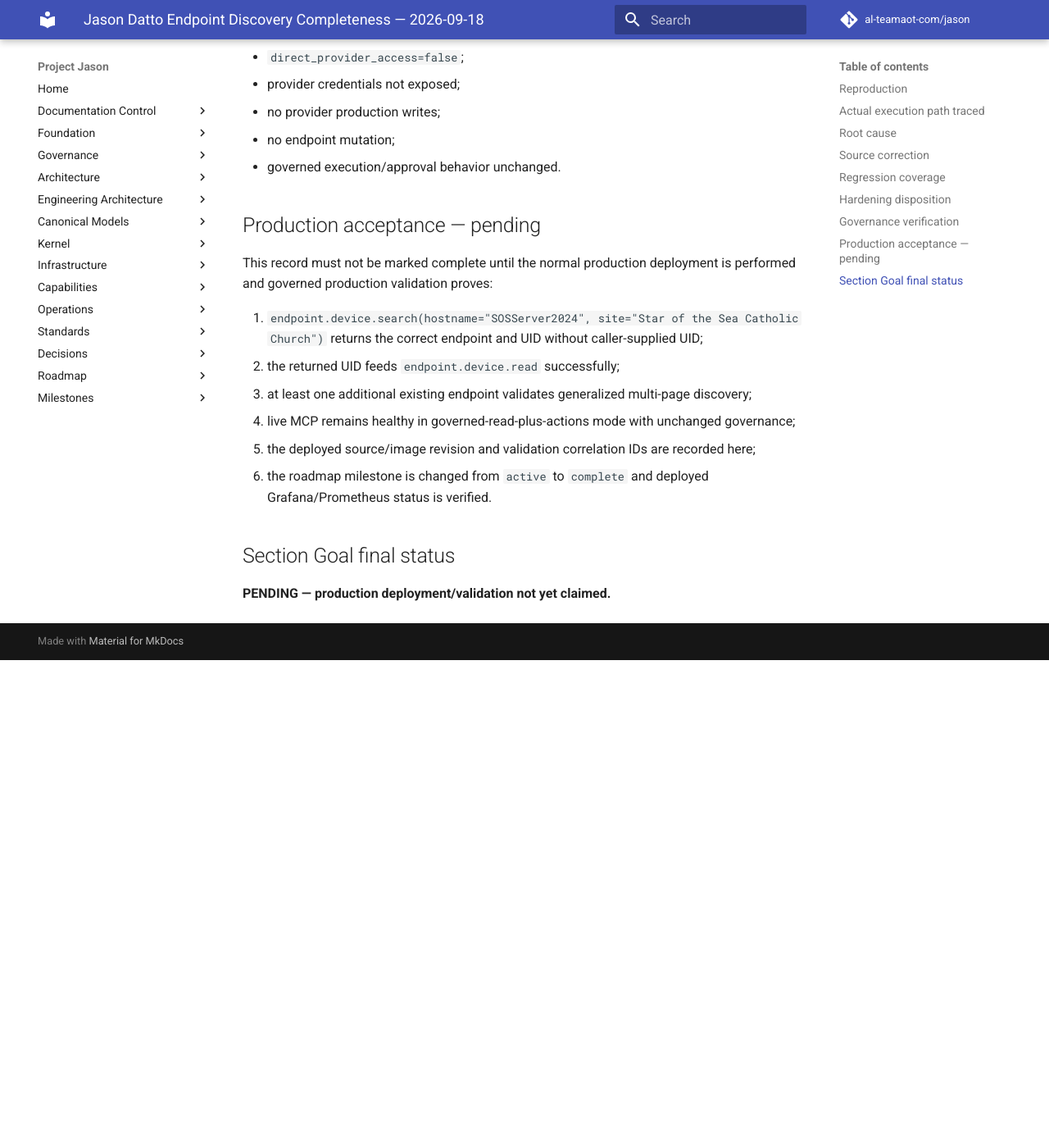
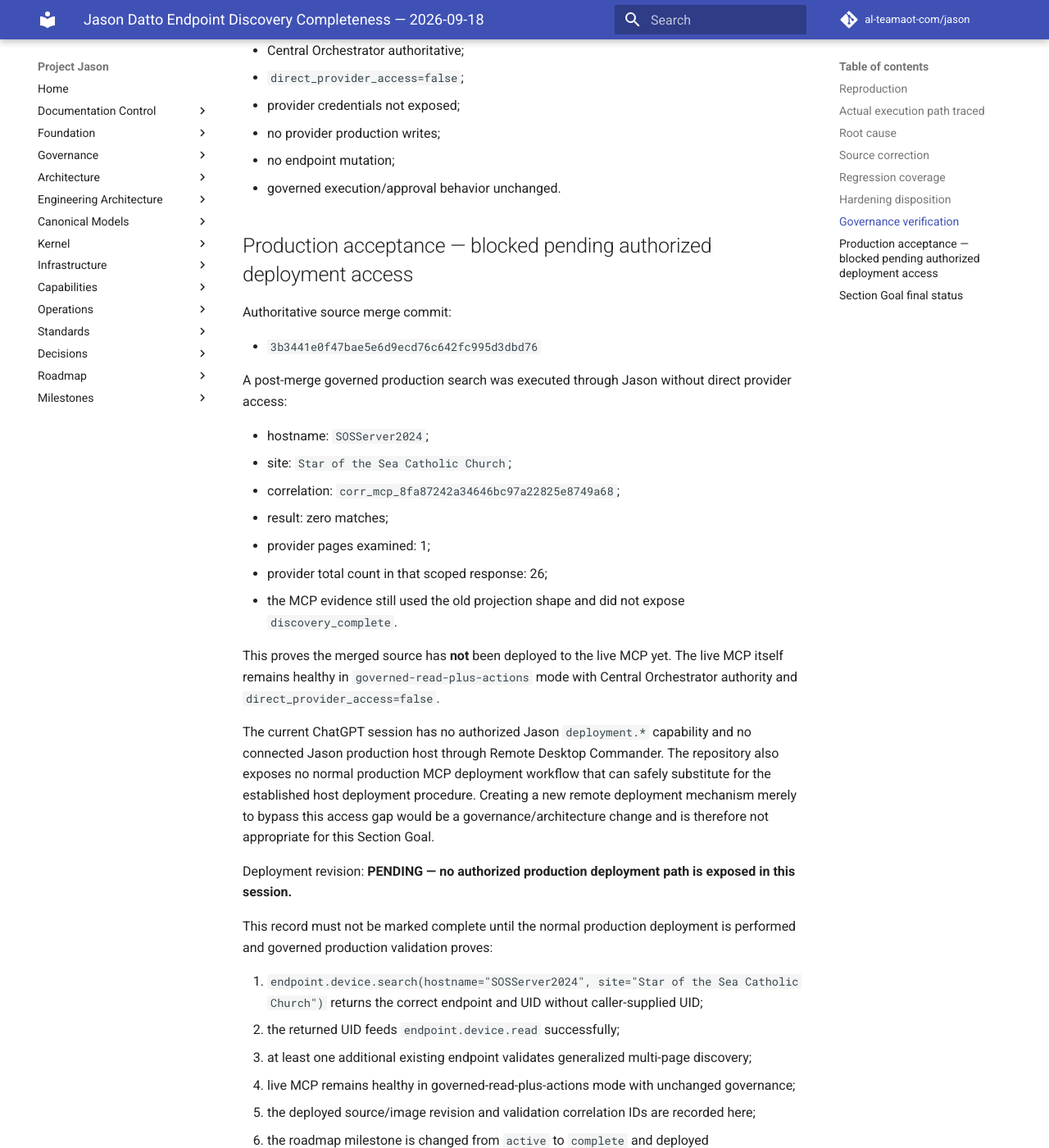
Before and after one commit to al-teamaot-com/jason, an MkDocs documentation site: the page built from docs/operations/Jason-Datto-Endpoint-Discovery-Completeness-2026-09-18.md, in a window 1280 px wide and 1400 px high, scrolled down 3153 px. Shown: the whole window at 82% size. Built offline with MkDocs 1.6.1 and Material for MkDocs 9.7.7, drawn with Linux system fonts in a browser that asks for light colours; comment, search, counter and statistics services are not loaded; before the commit the page ends 3958 px from its top, so only the background shows below that; some of the changed text lies outside the part shown.

Commit message:
Record Datto discovery production deployment blocker

```diff
--- a/docs/operations/Jason-Datto-Endpoint-Discovery-Completeness-2026-09-18.md
+++ b/docs/operations/Jason-Datto-Endpoint-Discovery-Completeness-2026-09-18.md
@@ -2,7 +2,7 @@
 
 **Section Goal:** Fix Datto RMM endpoint discovery so Jason can resolve an existing endpoint from hostname/site without pre-supplied Datto UID and so incomplete enumeration cannot be represented as definitive not-found evidence.
 
-**Status:** SOURCE FIX IMPLEMENTED / PRODUCTION DEPLOYMENT PENDING
+**Status:** SOURCE FIX MERGED / PRODUCTION DEPLOYMENT BLOCKED BY UNAVAILABLE AUTHORIZED DEPLOYMENT ACCESS
 
 ## Reproduction
 
@@ -88,7 +88,27 @@
 - no endpoint mutation;
 - governed execution/approval behavior unchanged.
 
-## Production acceptance — pending
+## Production acceptance — blocked pending authorized deployment access
+
+Authoritative source merge commit:
+
+- `3b3441e0f47bae5e6d9ecd76c642fc995d3dbd76`
+
+A post-merge governed production search was executed through Jason without direct provider access:
+
+- hostname: `SOSServer2024`;
+- site: `Star of the Sea Catholic Church`;
+- correlation: `corr_mcp_8fa87242a34646bc97a22825e8749a68`;
+- result: zero matches;
+- provider pages examined: 1;
+- provider total count in that scoped response: 26;
+- the MCP evidence still used the old projection shape and did not expose `discovery_complete`.
+
+This proves the merged source has **not** been deployed to the live MCP yet. The live MCP itself remains healthy in `governed-read-plus-actions` mode with Central Orchestrator authority and `direct_provider_access=false`.
+
+The current ChatGPT session has no authorized Jason `deployment.*` capability and no connected Jason production host through Remote Desktop Commander. The repository also exposes no normal production MCP deployment workflow that can safely substitute for the established host deployment procedure. Creating a new remote deployment mechanism merely to bypass this access gap would be a governance/architecture change and is therefore not appropriate for this Section Goal.
+
+Deployment revision: **PENDING — no authorized production deployment path is exposed in this session.**
 
 This record must not be marked complete until the normal production deployment is performed and governed production validation proves:
 
@@ -101,4 +121,4 @@
 
 ## Section Goal final status
 
-**PENDING — production deployment/validation not yet claimed.**
+**FAIL (BLOCKED) — source fix and pre-production validation pass, but the Section Goal cannot pass until the merged revision is deployed and the required governed production validations succeed.**
```
